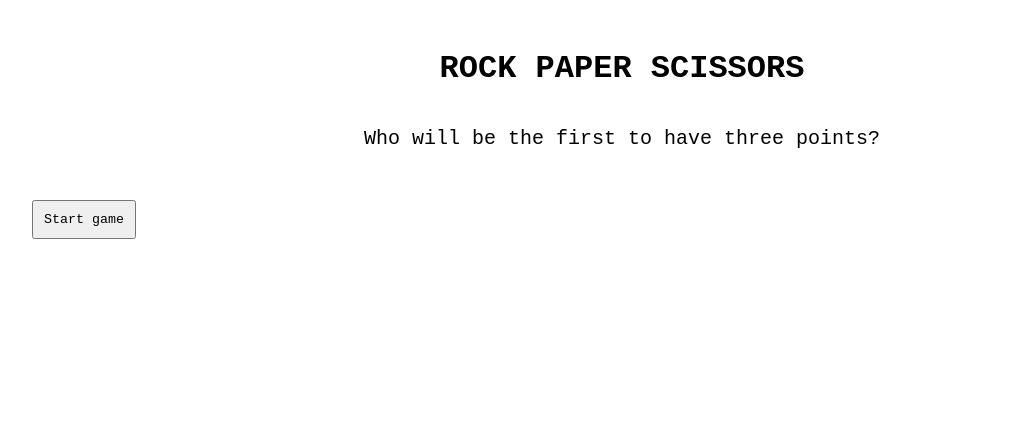
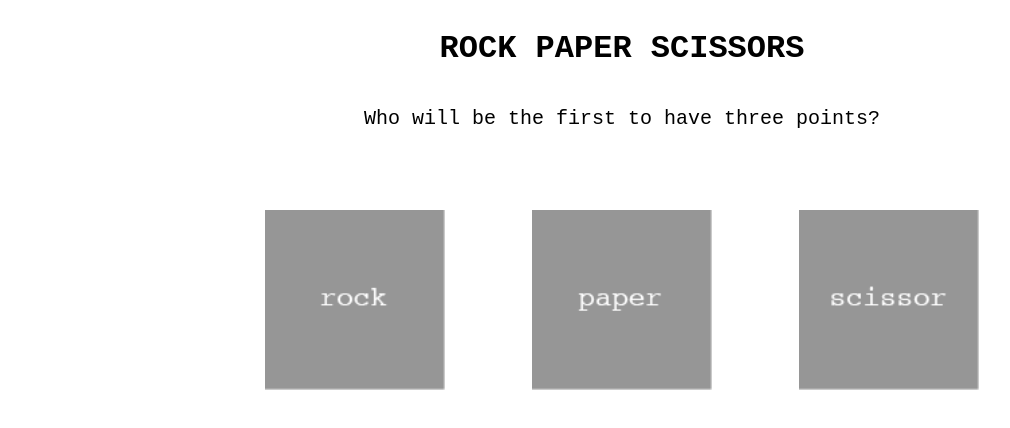
Before and after one commit to Rixtinator/rock-paper-scissor, a plain HTML site: page index.html in a window 1280 px wide. Shown: the whole page, without its empty margins (18-1028 px from the left). Drawn offline with Linux system fonts and the light colour scheme.

Commit message:
add buttons with images and hover effect

```diff
--- a/index.html
+++ b/index.html
@@ -9,10 +9,16 @@
     <script type="text/javascript" src="game.js" defer></script>
     <title>Rock paper scissors game</title>
 </head>
-<body style="margin: 50px">
+<body>
     <h1>ROCK PAPER SCISSORS</h1>
     <p>Who will be the first to have three points?</p>
-    <button onclick="game()" style="font-family: Courier New, Courier, monospace;padding: 10px;margin-top: 10px;">Start game</button>
+
+    <div class="rps-buttons">
+        <div class="button rock" type="button"><img src="img/img-rock.png"></div>
+        <div class="button paper"><img src="img/img-paper.png"></div>
+        <div class="button scissors"><img src="img/img-scissor.png"></div>
+    </div>
+
 </body>
 
 </html>
--- a/style.css
+++ b/style.css
@@ -1,6 +1,13 @@
+body {
+    width: 800px;
+    margin-left: auto;
+    margin-right: auto;
+}
+
 h1 {
     font-family: 'Courier New', Courier, monospace;
     text-align: center;
+    margin-top: 30px;
 }
 
 p {
@@ -9,3 +16,18 @@ p {
     text-align: center;
     margin: 40px;
 }
+
+.rps-buttons {
+    display: flex;
+    justify-content: space-around;
+    margin-top: 80px;
+}
+
+.button img {
+    width: 180px;
+}
+
+.button :hover {
+    box-shadow: 2px 2px 5px grey;
+    scale: 101%;
+}
```
Also changed, not shown: img/img-paper.png (added), img/img-rock.png (added), img/img-scissor.png (added).
